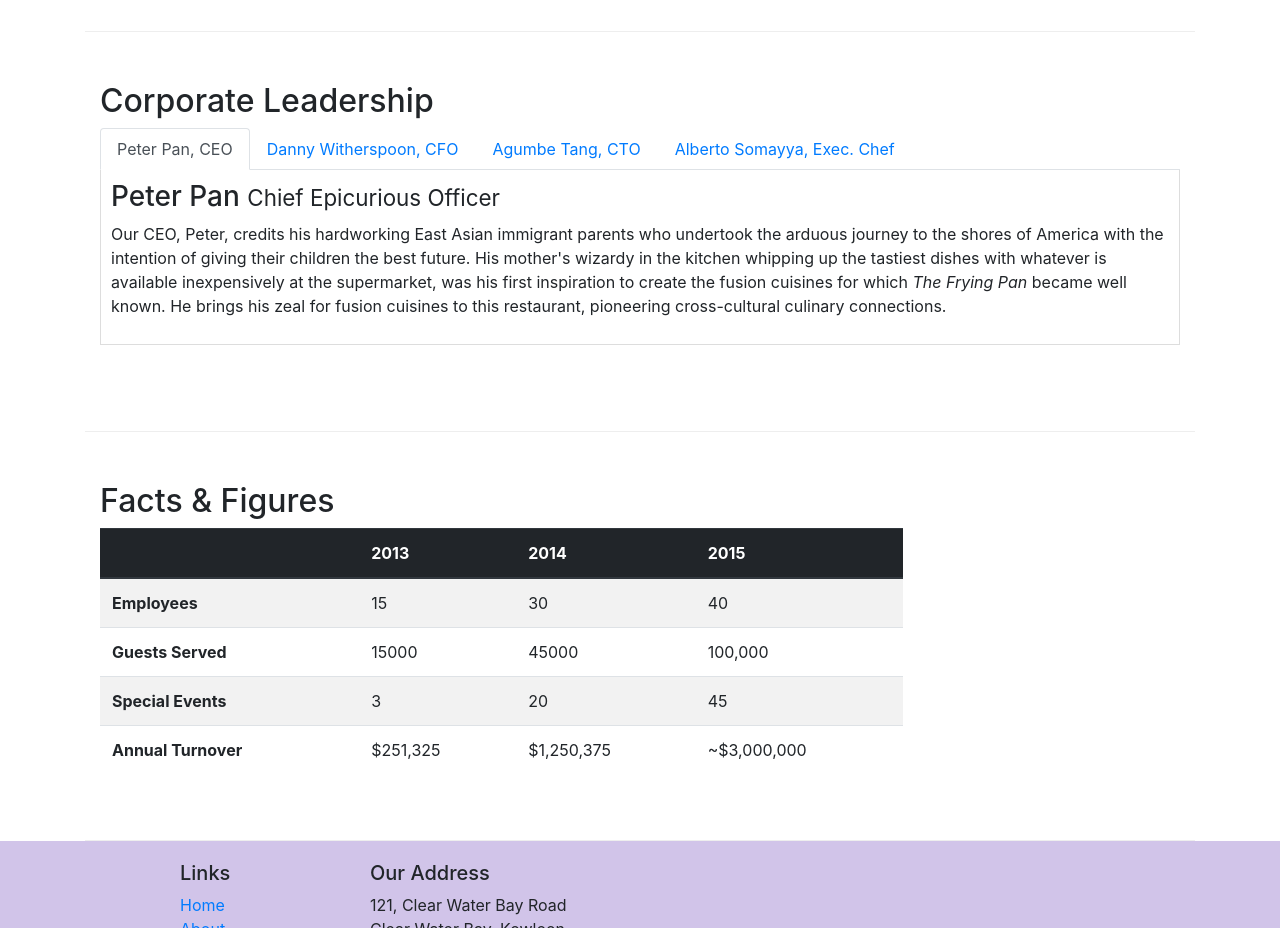
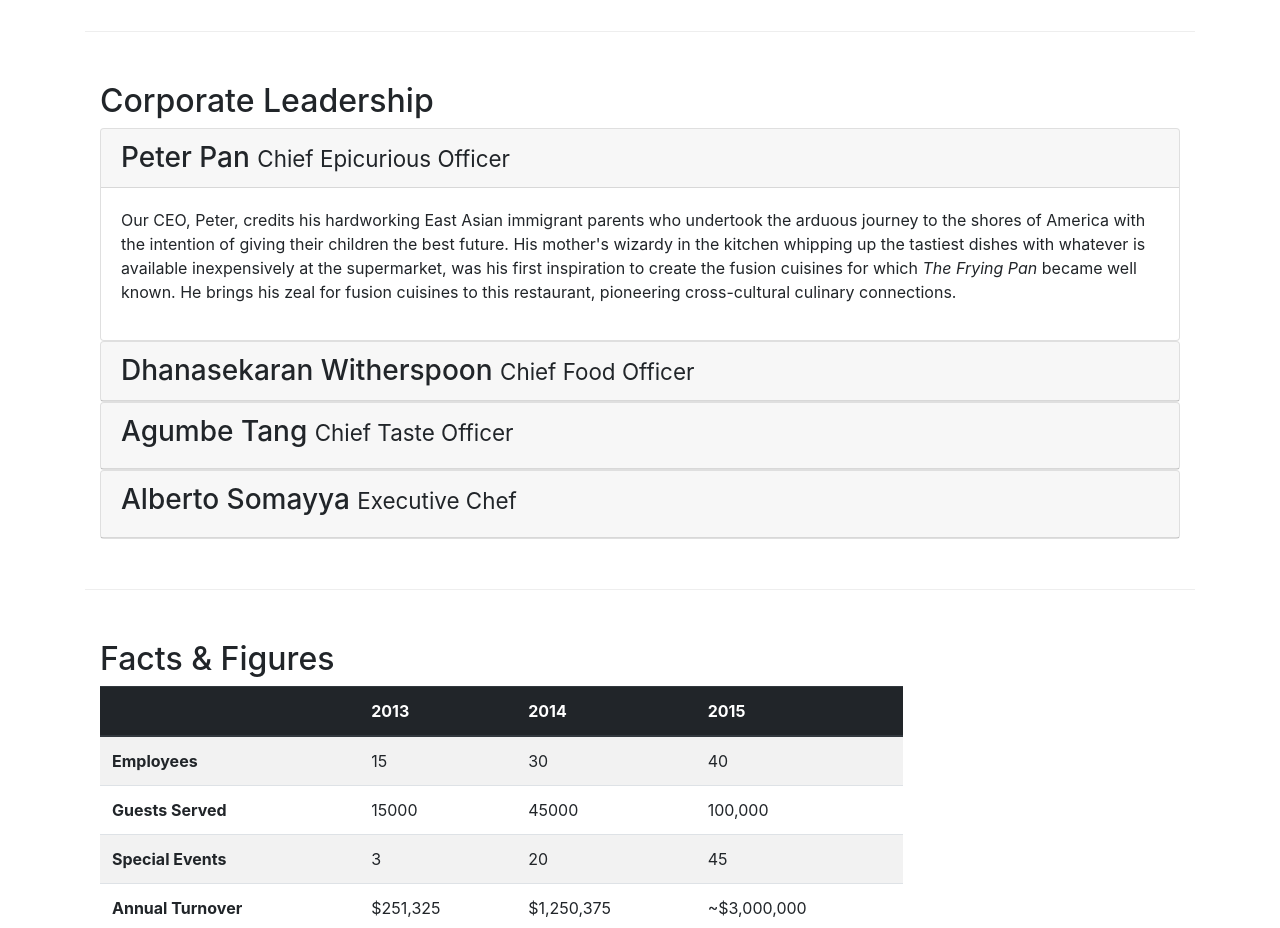
Before and after one commit to aserantes/bootstrap-test, a website: page aboutus.html in a window 1280 px wide. Shown: the part 940-1868 px from the top of the page. Drawn offline with nearby package versions, Linux system fonts and the light colour scheme.

Commit message:
accordion

```diff
--- a/aboutus.html
+++ b/aboutus.html
@@ -102,40 +102,62 @@
         <div class="row row-content">
             <div class="col-12">
                 <h2>Corporate Leadership</h2>
-                <ul class="nav nav-tabs">
-                    <li class="nav-item">
-                        <a class="nav-link active" href="#peter"
-                            role="tab" data-toggle="tab">Peter Pan, CEO</a>
-                    </li>
-                    <li class="nav-item">
-                        <a class="nav-link" href="#danny"
-                            role="tab" data-toggle="tab">Danny Witherspoon, CFO</a>
-                    </li>
-                    <li class="nav-item">
-                        <a class="nav-link" href="#agumbe"
-                            role="tab" data-toggle="tab">Agumbe Tang, CTO</a>
-                    </li>
-                    <li class="nav-item">
-                        <a class="nav-link" href="#alberto"
-                            role="tab" data-toggle="tab">Alberto Somayya, Exec. Chef</a>
-                    </li>
-                </ul>
-                <div class="tab-content">
-                    <div role="tabpanel" class="tab-pane fade show active" id="peter">
-                        <h3>Peter Pan <small>Chief Epicurious Officer</small></h3>
-                        <p class="d-none d-sm-block">Our CEO, Peter, credits his hardworking East Asian immigrant parents who undertook the arduous journey to the shores of America with the intention of giving their children the best future. His mother's wizardy in the kitchen whipping up the tastiest dishes with whatever is available inexpensively at the supermarket, was his first inspiration to create the fusion cuisines for which <em>The Frying Pan</em> became well known. He brings his zeal for fusion cuisines to this restaurant, pioneering cross-cultural culinary connections.</p>
+                <div id="accordion">
+                    <div class="card">
+                        <div class="card-header" role="tab" id="peterhead">
+                            <h3 class="mb-0">
+                                <a data-toggle="collapse" data-target="#peter">
+                                Peter Pan <small>Chief Epicurious Officer</small>
+                                </a>
+                            </h3>
+                        </div>
+                        <div role="tabpanel" class="collapse show" id="peter" data-parent="#accordion">
+                            <div class="card-body">
+                                <p class="d-none d-sm-block">Our CEO, Peter, credits his hardworking East Asian immigrant parents who undertook the arduous journey to the shores of America with the intention of giving their children the best future. His mother's wizardy in the kitchen whipping up the tastiest dishes with whatever is available inexpensively at the supermarket, was his first inspiration to create the fusion cuisines for which <em>The Frying Pan</em> became well known. He brings his zeal for fusion cuisines to this restaurant, pioneering cross-cultural culinary connections.</p>
+                            </div>
+                        </div>
                     </div>
-                    <div role="tabpanel" class="tab-pane fade" id="danny">
-                        <h3>Dhanasekaran Witherspoon <small>Chief Food Officer</small></h3>
-                        <p class="d-none d-sm-block">Our CFO, Danny, as he is affectionately referred to by his colleagues, comes from a long established family tradition in farming and produce. His experiences growing up on a farm in the Australian outback gave him great appreciation for varieties of food sources. As he puts it in his own words, <em>Everything that runs, wins, and everything that stays, pays!</em></p>
+                    <div class="card">
+                        <div class="card-header" role="tab" id="dannyhead">
+                            <h3 class="mb-0">
+                                <a data-toggle="collapse" data-target="#danny">
+                                Dhanasekaran Witherspoon <small>Chief Food Officer</small>
+                                </a>
+                            </h3>
+                        </div>
+                        <div role="tabpanel" class="collapse" id="danny" data-parent="#accordion">
+                            <div class="card-body">
+                                <p class="d-none d-sm-block">Our CFO, Danny, as he is affectionately referred to by his colleagues, comes from a long established family tradition in farming and produce. His experiences growing up on a farm in the Australian outback gave him great appreciation for varieties of food sources. As he puts it in his own words, <em>Everything that runs, wins, and everything that stays, pays!</em></p>
+                            </div>
+                        </div>
                     </div>
-                    <div role="tabpanel" class="tab-pane fade" id="agumbe">
+                    <div class="card">
+                        <div class="card-header" role="tab" id="agumbehead">
+                            <h3 class="mb-0">
+                                <a data-toggle="collapse" data-target="#agumbe">
                         <h3>Agumbe Tang <small>Chief Taste Officer</small></h3>
-                        <p class="d-none d-sm-block">Blessed with the most discerning gustatory sense, Agumbe, our CTO, personally ensures that every dish that we serve meets his exacting tastes. Our chefs dread the tongue lashing that ensues if their dish does not meet his exacting standards. He lives by his motto, <em>You click only if you survive my lick.</em></p>
+                            </a>
+                            </h3>
+                        </div>
+                        <div role="tabpanel" class="collapse" id="agumbe" data-parent="#accordion">
+                            <div class="card-body">
+                                <p class="d-none d-sm-block">Blessed with the most discerning gustatory sense, Agumbe, our CTO, personally ensures that every dish that we serve meets his exacting tastes. Our chefs dread the tongue lashing that ensues if their dish does not meet his exacting standards. He lives by his motto, <em>You click only if you survive my lick.</em></p>
+                            </div>
+                        </div>
                     </div>
-                    <div role="tabpanel" class="tab-pane fade" id="alberto">
+                    <div class="card">
+                        <div class="card-header" role="tab" id="albertohead">
+                            <h3 class="mb-0">
+                                <a data-toggle="collapse" data-target="#alberto">
                         <h3>Alberto Somayya <small>Executive Chef</small></h3>
-                        <p class="d-none d-sm-block">Award winning three-star Michelin chef with wide International experience having worked closely with whos-who in the culinary world, he specializes in creating mouthwatering Indo-Italian fusion experiences. He says, <em>Put together the cuisines from the two craziest cultures, and you get a winning hit! Amma Mia!</em></p>
+                            </a>
+                            </h3>
+                        </div>
+                        <div role="tabpanel" class="collapse" id="alberto" data-parent="#accordion">
+                            <div class="card-body">
+                                <p class="d-none d-sm-block">Award winning three-star Michelin chef with wide International experience having worked closely with whos-who in the culinary world, he specializes in creating mouthwatering Indo-Italian fusion experiences. He says, <em>Put together the cuisines from the two craziest cultures, and you get a winning hit! Amma Mia!</em></p>
+                            </div>
+                        </div>
                     </div>
                 </div>
             </div>
```
